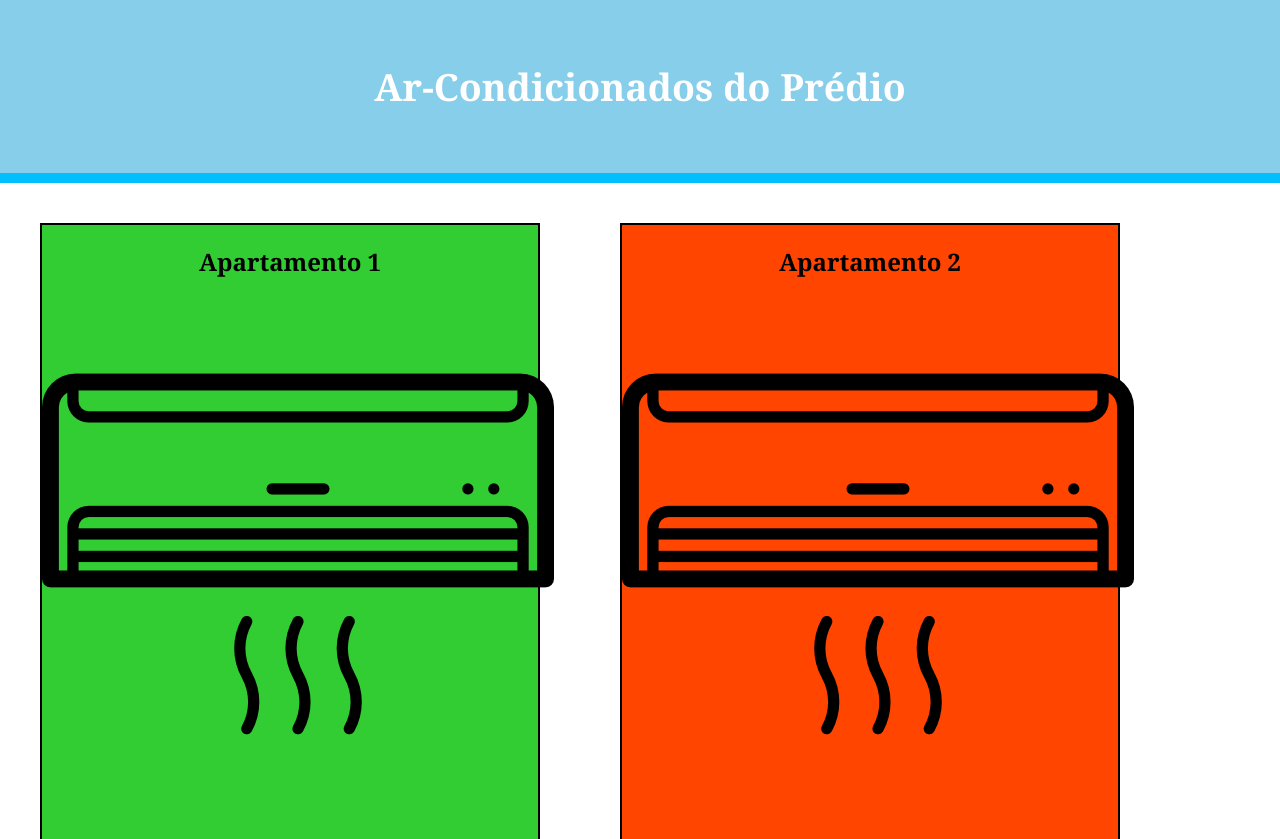
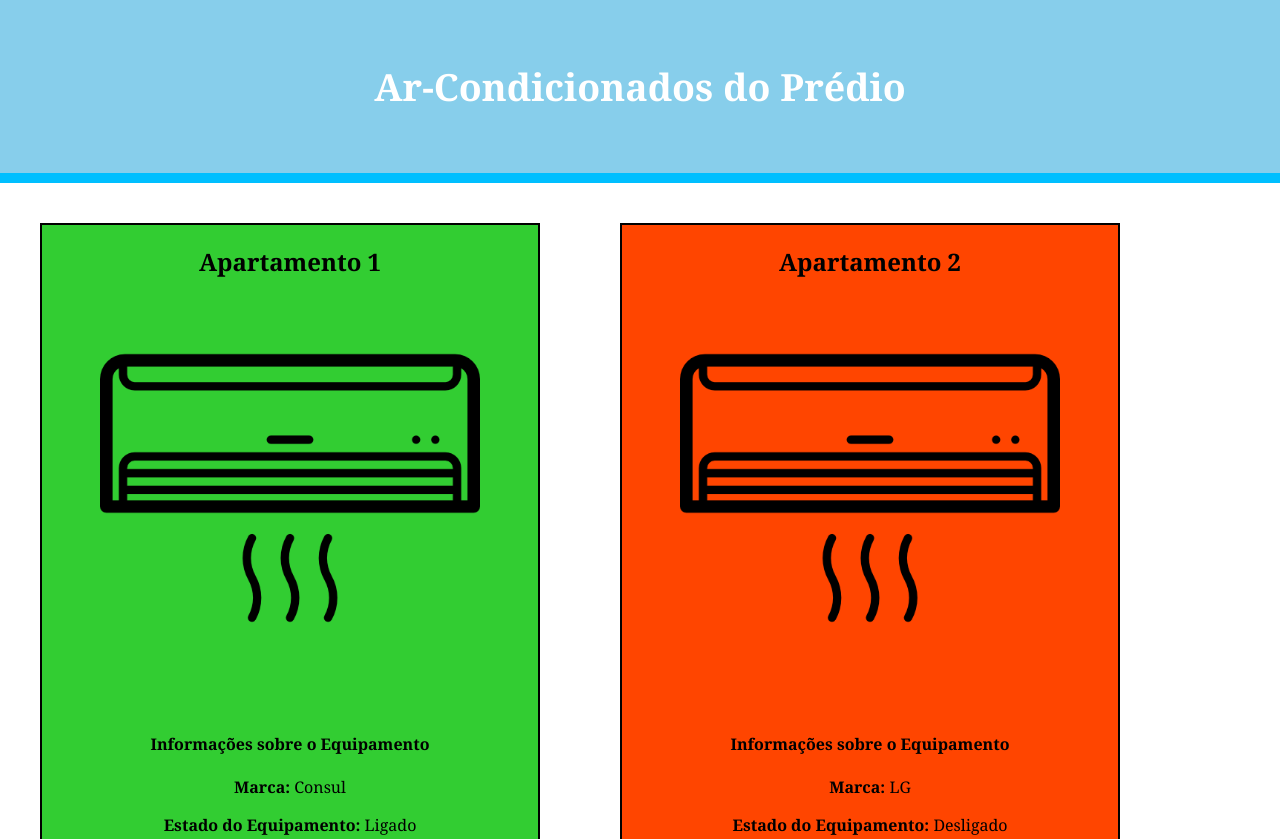
Before and after one commit to httpBianca/trabalho3-Web1, a plain HTML site: page index.html in a window 1280 px wide. Shown: the part 970-1809 px from the top of the page. Drawn offline with Linux system fonts and the light colour scheme.

Commit message:
Update style.css

```diff
--- a/style.css
+++ b/style.css
@@ -134,6 +134,6 @@ header {
   font-size: 25px;
   color: white;
 }
-#imgAr{
+.imgAr{
   height: 380px;
 }
```
